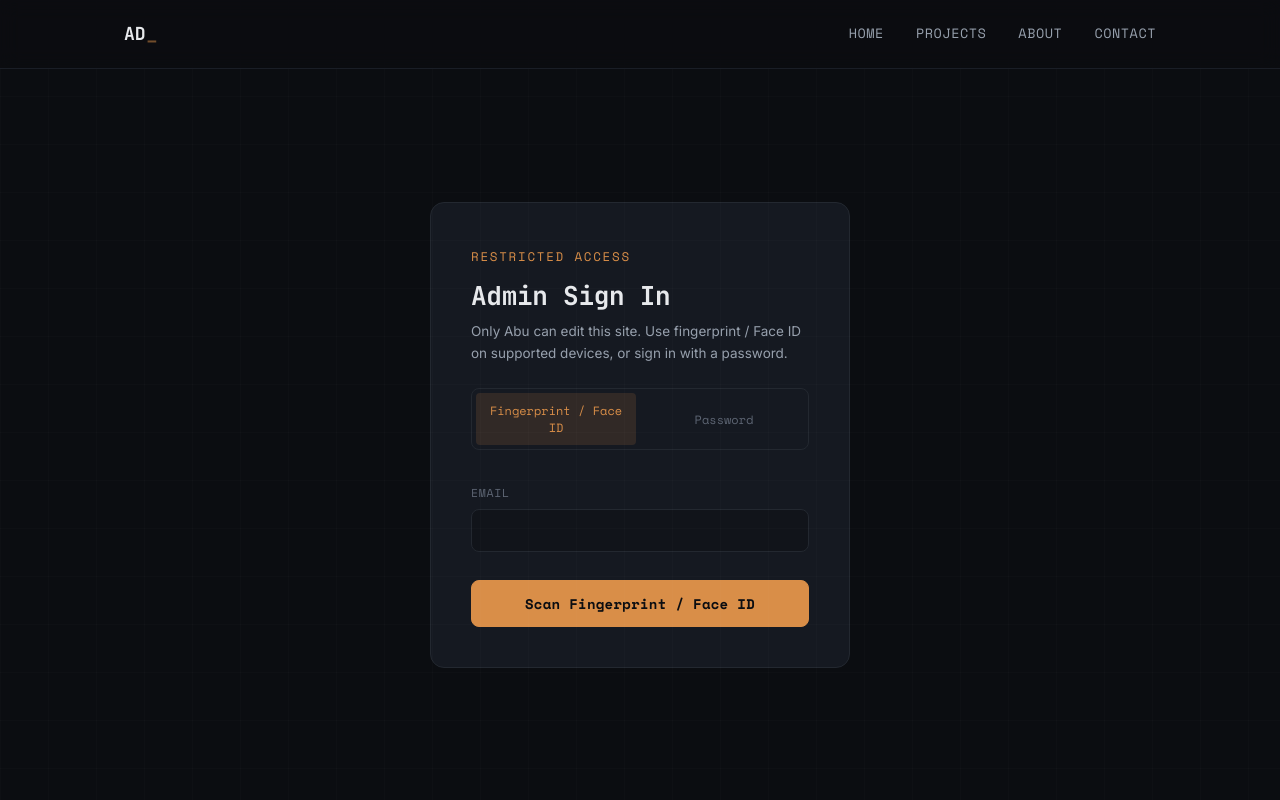
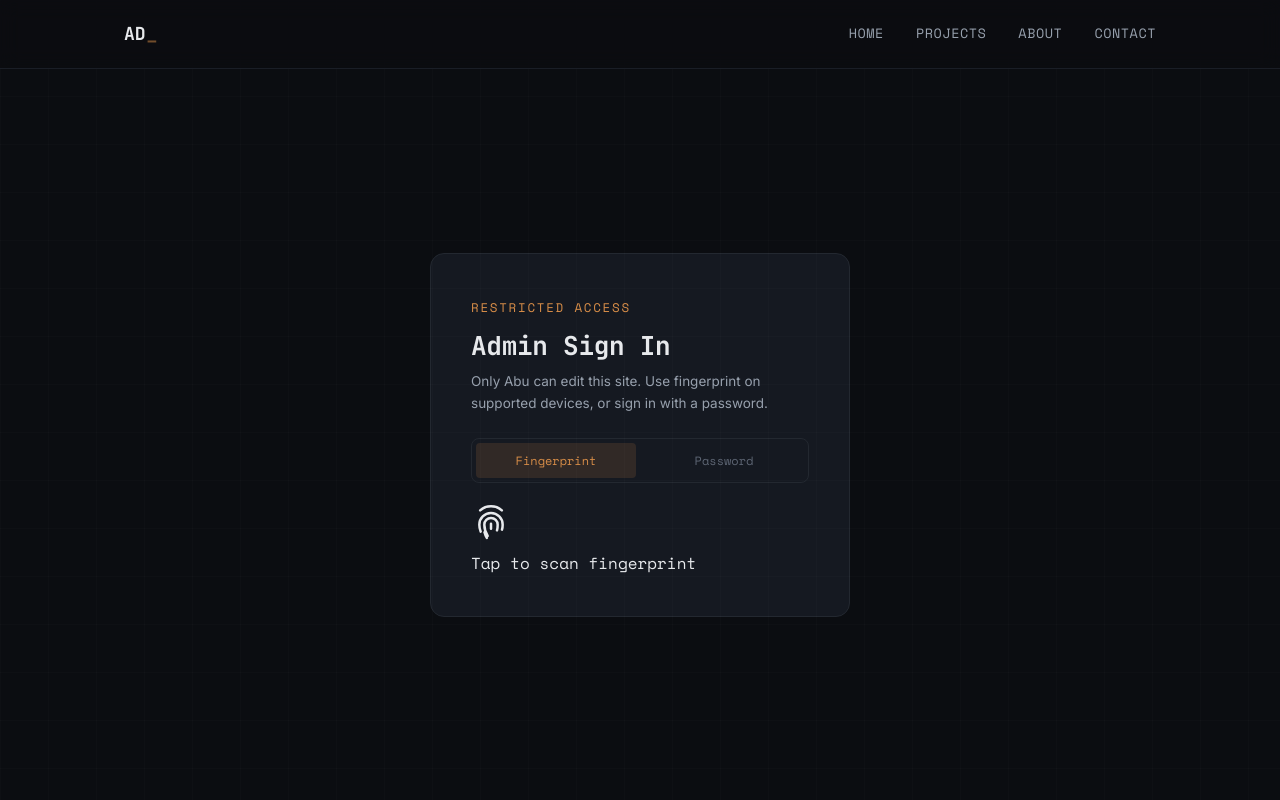
Before and after one commit to abudujanasvct-rgb/Abu-dujana-DS, a React app in the folder portfolio/frontend/: page /admin/login in a window 1280 px wide. Shown: the top 800 px of the page. Built offline with nearby package versions, Linux system fonts and the light colour scheme; no server answers; the HTML template or start-up script is replaced by a standard one.

Commit message:
Update AdminLogin.jsx

```diff
--- a/portfolio/frontend/src/pages/AdminLogin.jsx
+++ b/portfolio/frontend/src/pages/AdminLogin.jsx
@@ -4,6 +4,9 @@ import { startAuthentication } from '@simplewebauthn/browser';
 import { api } from '../api/client';
 import { useAuth } from '../context/AuthContext';
 import './AdminLogin.css';
+
+// This is the only account that can ever log in, so we don't need to ask for it
+const ADMIN_EMAIL = 'abudujana4840@gmail.com';
 
 export default function AdminLogin() {
   const [email, setEmail] = useState('');
@@ -14,18 +17,17 @@ export default function AdminLogin() {
   const { login } = useAuth();
   const navigate = useNavigate();
 
-  async function handleBiometricLogin(e) {
-    e.preventDefault();
+  async function handleBiometricLogin() {
     setError('');
     setStatus('loading');
     try {
-      const options = await api.webauthnLoginOptions(email);
+      const options = await api.webauthnLoginOptions(ADMIN_EMAIL);
       const authResp = await startAuthentication(options);
-      const { token } = await api.webauthnLoginVerify({ ...authResp, email });
+      const { token } = await api.webauthnLoginVerify({ ...authResp, email: ADMIN_EMAIL });
       login(token);
       navigate('/admin/dashboard');
     } catch (err) {
-      setError(err.message || 'Biometric login failed.');
+      setError(err.message || 'Fingerprint login failed.');
       setStatus('idle');
     }
   }
@@ -51,7 +53,7 @@ export default function AdminLogin() {
           <span className="eyebrow">Restricted Access</span>
           <h1 className="admin-login-title">Admin Sign In</h1>
           <p className="admin-login-sub">
-            Only Abu can edit this site. Use fingerprint / Face ID on supported devices,
+            Only Abu can edit this site. Use fingerprint on supported devices,
             or sign in with a password.
           </p>
 
@@ -61,7 +63,7 @@ export default function AdminLogin() {
               className={`admin-tab${mode === 'biometric' ? ' active' : ''}`}
               onClick={() => setMode('biometric')}
             >
-              Fingerprint / Face ID
+              Fingerprint
             </button>
             <button
               type="button"
@@ -72,7 +74,26 @@ export default function AdminLogin() {
             </button>
           </div>
 
-          <form onSubmit={mode === 'biometric' ? handleBiometricLogin : handlePasswordLogin}>
+          {mode === 'biometric' ? (
+            <div className="fingerprint-panel">
+              <button
+                type="button"
+                className="fingerprint-button"
+                onClick={handleBiometricLogin}
+                disabled={status === 'loading'}
+                aria-label="Scan fingerprint to sign in"
+              >
+                <svg viewBox="0 0 24 24" width="40" height="40" fill="none" xmlns="http://www.w3.org/2000/svg">
+                  <path d="M12 2C9.5 2 7.2 2.9 5.5 4.4M12 2c2.5 0 4.8.9 6.5 2.4M12 6a7 7 0 0 0-7 7c0 1.5.3 2.9.8 4.2M12 6a7 7 0 0 1 7 7c0 1-.1 2-.4 3M12 9a4 4 0 0 0-4 4c0 2.5.8 4.8 2 6.7M12 9a4 4 0 0 1 4 4c0 1.2-.1 2.3-.4 3.4M12 12.5v3M9.5 21c-.6-1.1-1.1-2.3-1.4-3.5" stroke="currentColor" strokeWidth="1.5" strokeLinecap="round" strokeLinejoin="round"/>
+                </svg>
+              </button>
+              <p className="fingerprint-label mono">
+                {status === 'loading' ? 'Verifying…' : 'Tap to scan fingerprint'}
+              </p>
+              {error && <p className="contact-feedback error mono">{error}</p>}
+            </div>
+          ) : (
+            <form onSubmit={handlePasswordLogin}>
               <label className="contact-label">Email</label>
               <input
                 className="contact-input"
@@ -82,8 +103,6 @@ export default function AdminLogin() {
                 required
               />
 
-            {mode === 'password' && (
-              <>
               <label className="contact-label">Password</label>
               <input
                 className="contact-input"
@@ -92,19 +111,14 @@ export default function AdminLogin() {
                 onChange={(e) => setPassword(e.target.value)}
                 required
               />
-              </>
-            )}
 
               <button type="submit" className="btn btn-primary admin-submit" disabled={status === 'loading'}>
-              {status === 'loading'
-                ? 'Verifying…'
-                : mode === 'biometric'
-                ? 'Scan Fingerprint / Face ID'
-                : 'Sign In'}
+                {status === 'loading' ? 'Verifying…' : 'Sign In'}
               </button>
 
               {error && <p className="contact-feedback error mono">{error}</p>}
             </form>
+          )}
         </div>
       </div>
     </section>
```
Lines whose indentation alone changed are shown as unchanged.
